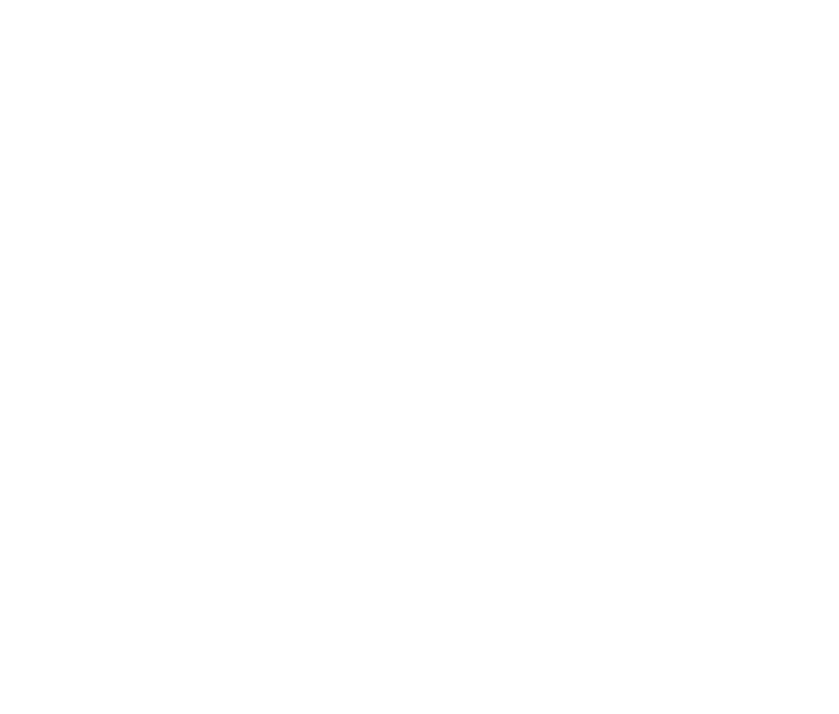
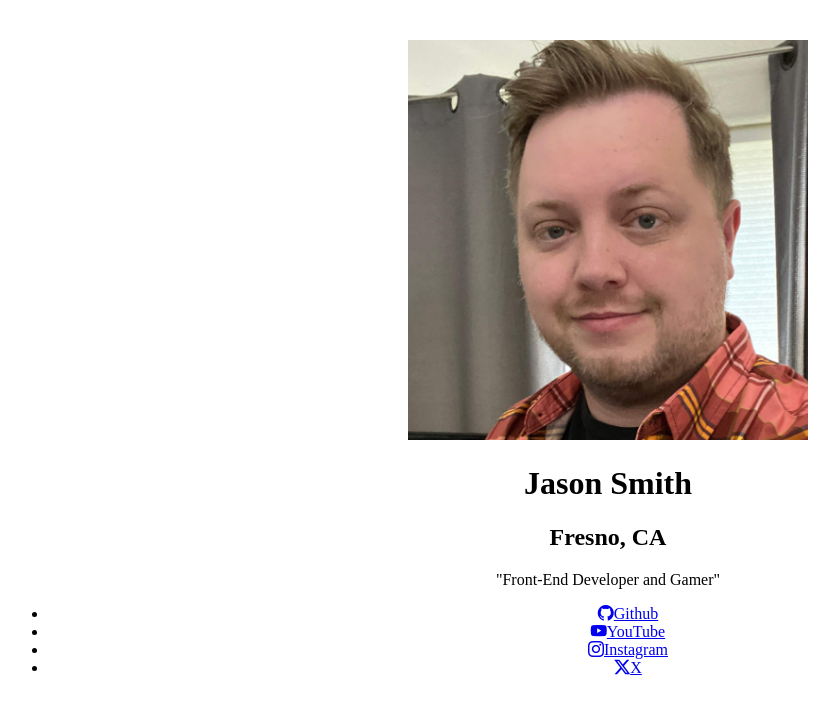
Before and after one commit to SmiJa/fm_social_links, a React (Vite) app: page / in a window 1280 px wide. Shown: the top 714 px of the page, without its empty margins (32-871 px from the left). Built offline with nearby package versions, Linux system fonts and the light colour scheme.

Commit message:
Add children to UserCard component

```diff
--- a/src/App.jsx
+++ b/src/App.jsx
@@ -1,10 +1,20 @@
-
 import './App.css'
+import UserCard from './components/UserCard'
+import UserInfo from './components/UserInfo'
+import SocialLinkList from './components/SocialLinkList'
+import UserImage from './assets/ProfilePicSquare.jpg'
 
 function App() {
   return (
-    <>
-    </>
+    <UserCard>
+      <UserInfo
+        userImage={UserImage}
+        name="Jason Smith"
+        location="Fresno, CA"
+        quote={`"Front-End Developer and Gamer"`}
+      />
+      <SocialLinkList />
+    </UserCard>
   )
 }
 
```
